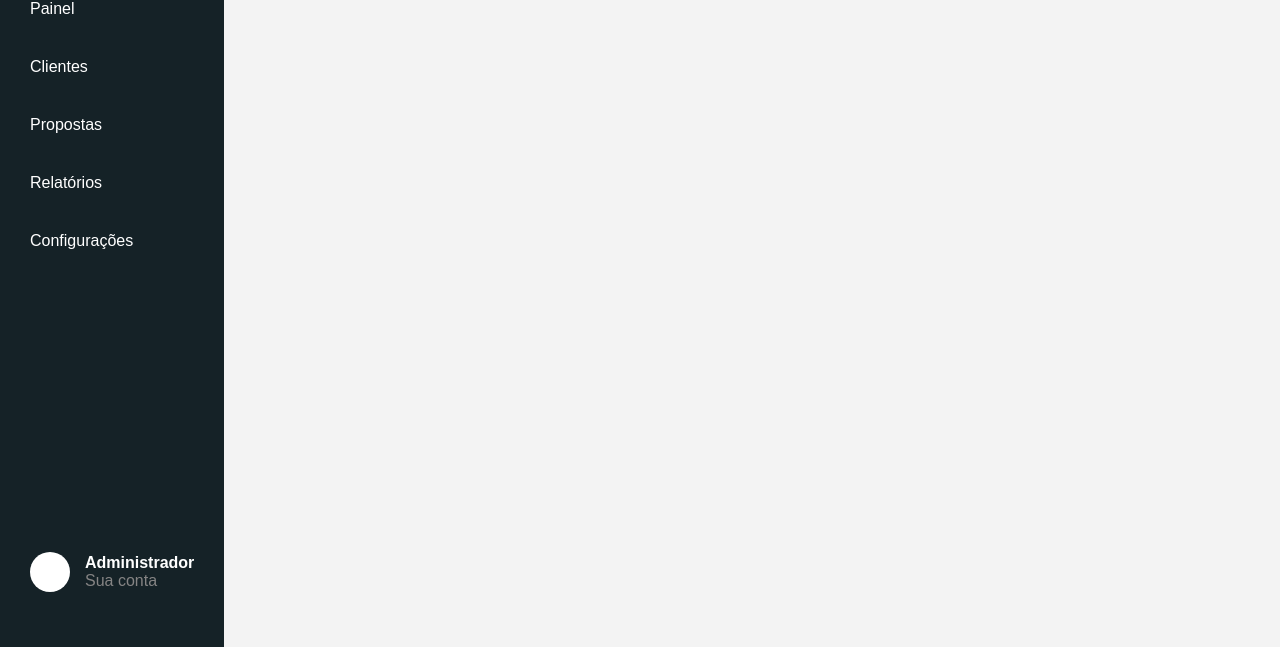
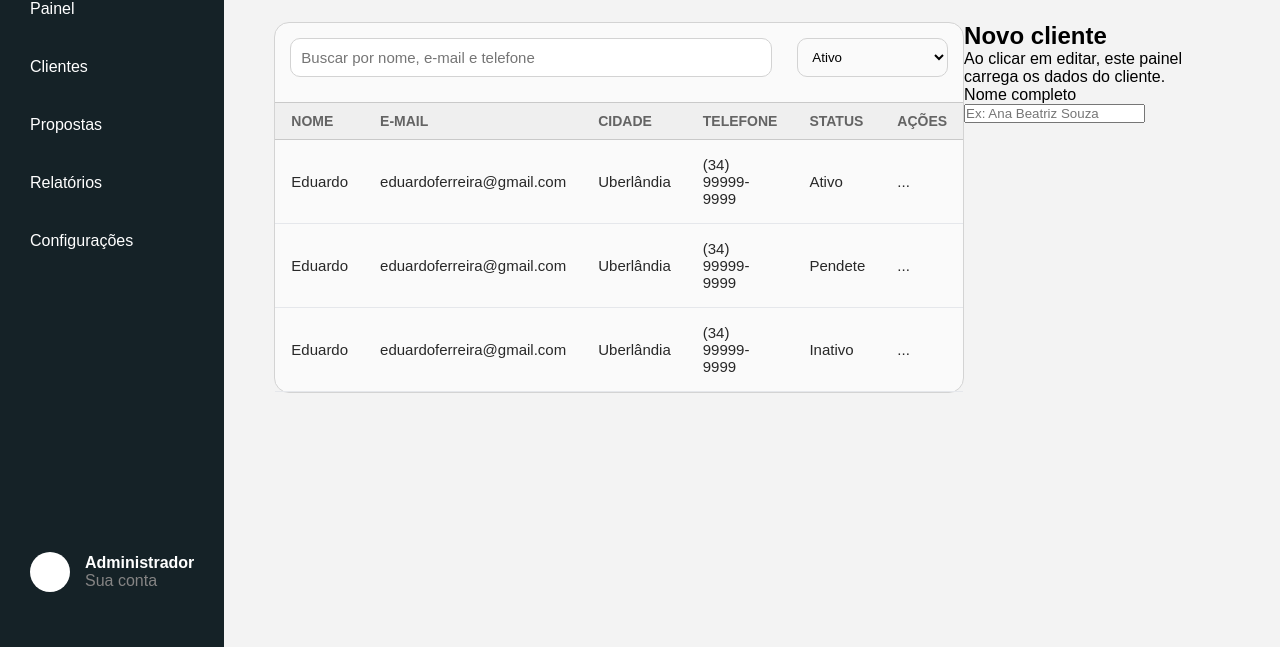
Before and after one commit to EduardoFerreiraa/sistema-gestao-clientes, a website: page public/index.html in a window 1280 px wide. Shown: the part 153-800 px from the top of the page. Drawn offline with Linux system fonts and the light colour scheme.

Commit message:
feat: adicionado tabela e formulário, estilo aplicado a tabela e testando dados

```diff
--- a/public/index.html
+++ b/public/index.html
@@ -54,6 +54,75 @@
             <button id="btn-novo">+ Novo cliente</button>
           </div>
         </div>
+
+        <div class="content-clientes">
+          <div class="layout-table">
+            <div id="content-filter">
+              <input
+                type="search"
+                id="filter-search"
+                placeholder="Buscar por nome, e-mail e telefone"
+              />
+              <select id="options">
+                <option value="ativo">Ativo</option>
+                <option value="inativo">Inativo</option>
+                <option value="pendente">Pendente</option>
+              </select>
+            </div>
+
+            <table class="table">
+              <thead class="thead">
+                <tr class="tr">
+                  <th>Nome</th>
+                  <th>E-mail</th>
+                  <th>Cidade</th>
+                  <th>Telefone</th>
+                  <th>Status</th>
+                  <th>Ações</th>
+                </tr>
+              </thead>
+
+              <tbody class="tbody">
+                <tr class="tr">
+                  <td>Eduardo</td>
+                  <td>eduardoferreira@gmail.com</td>
+                  <td>Uberlândia</td>
+                  <td>(34) 99999-9999</td>
+                  <td class="status-ativo">Ativo</td>
+                  <td>...</td>
+                </tr>
+
+                <tr class="tr">
+                  <td>Eduardo</td>
+                  <td>eduardoferreira@gmail.com</td>
+                  <td>Uberlândia</td>
+                  <td>(34) 99999-9999</td>
+                  <td>Pendete</td>
+                  <td class="status-pendete">...</td>
+                </tr>
+
+                <tr class="tr">
+                  <td>Eduardo</td>
+                  <td>eduardoferreira@gmail.com</td>
+                  <td>Uberlândia</td>
+                  <td>(34) 99999-9999</td>
+                  <td>Inativo</td>
+                  <td class="status-inativo">...</td>
+                </tr>
+              </tbody>
+            </table>
+          </div>
+
+          <div class="layout-cliente">
+            <h2>Novo cliente</h2>
+            <p>Ao clicar em editar, este painel carrega os dados do cliente.</p>
+
+            <form id="formulario">
+              <label for="nome">Nome completo</label>
+              <input type="text" placeholder="Ex: Ana Beatriz Souza" />
+            </form>
+          </div>
+        </div>
       </main>
     </div>
 
--- a/public/styles/style.css
+++ b/public/styles/style.css
@@ -190,6 +190,11 @@ body {
   border-radius: 10px;
   padding: 15px 25px;
   font-weight: bolder;
+  transition: all 0.25s ease;
+}
+
+.novo-cliente button:hover {
+  background-color: rgb(235, 235, 235);
 }
 
 #btn-novo {
@@ -197,3 +202,96 @@ body {
   border: none;
   background-color: #0f8580;
 }
+
+#btn-novo:hover {
+  background-color: #13a19a;
+}
+
+/* tabela e novo cliente */
+
+.content-clientes {
+  width: 100%;
+  margin-top: 25px;
+  display: flex;
+  justify-content: space-between;
+  align-items: flex-start;
+}
+
+.layout-table {
+  width: 100%;
+  border: 1px solid #d3d3d3;
+  border-radius: 15px;
+  background-color: #fafafa;
+}
+
+#content-filter {
+  display: flex;
+  align-items: center;
+  gap: 25px;
+  margin: 15px;
+}
+
+#filter-search {
+  font-size: 15px;
+  outline: none;
+  border: 1px solid #d3d3d3;
+  border-radius: 10px;
+  width: 100%;
+  padding: 10px;
+  transition: all 0.25s ease;
+}
+
+#filter-search:focus {
+  border: 1px solid #9c9c9c;
+}
+
+#options {
+  width: 200px;
+  padding: 10px;
+  background-color: #fafafa;
+  border: 1px solid #d3d3d3;
+  border-radius: 10px;
+}
+
+/* Tabela */
+.table {
+  width: 100%;
+  margin-top: 25px;
+  border-collapse: collapse;
+  text-align: left;
+}
+
+.thead {
+  background-color: rgba(230, 230, 230, 0.507);
+  border-top: 1px solid rgb(201, 201, 201);
+  border-bottom: 1px solid rgb(201, 201, 201);
+}
+
+.thead th {
+  padding: 10px 16px;
+  text-transform: uppercase;
+  color: rgb(100, 100, 100);
+  font-size: 14px;
+  text-align: left;
+}
+
+.tbody td {
+  padding: 16px;
+  color: rgb(40, 40, 40);
+  font-size: 15px;
+  border-bottom: 1px solid #e5e7eb;
+}
+
+/*
+.ativo {
+  background-color: #dcfce7;
+}
+
+.pendente {
+
+}
+
+.inativo {
+
+}
+*/
```
